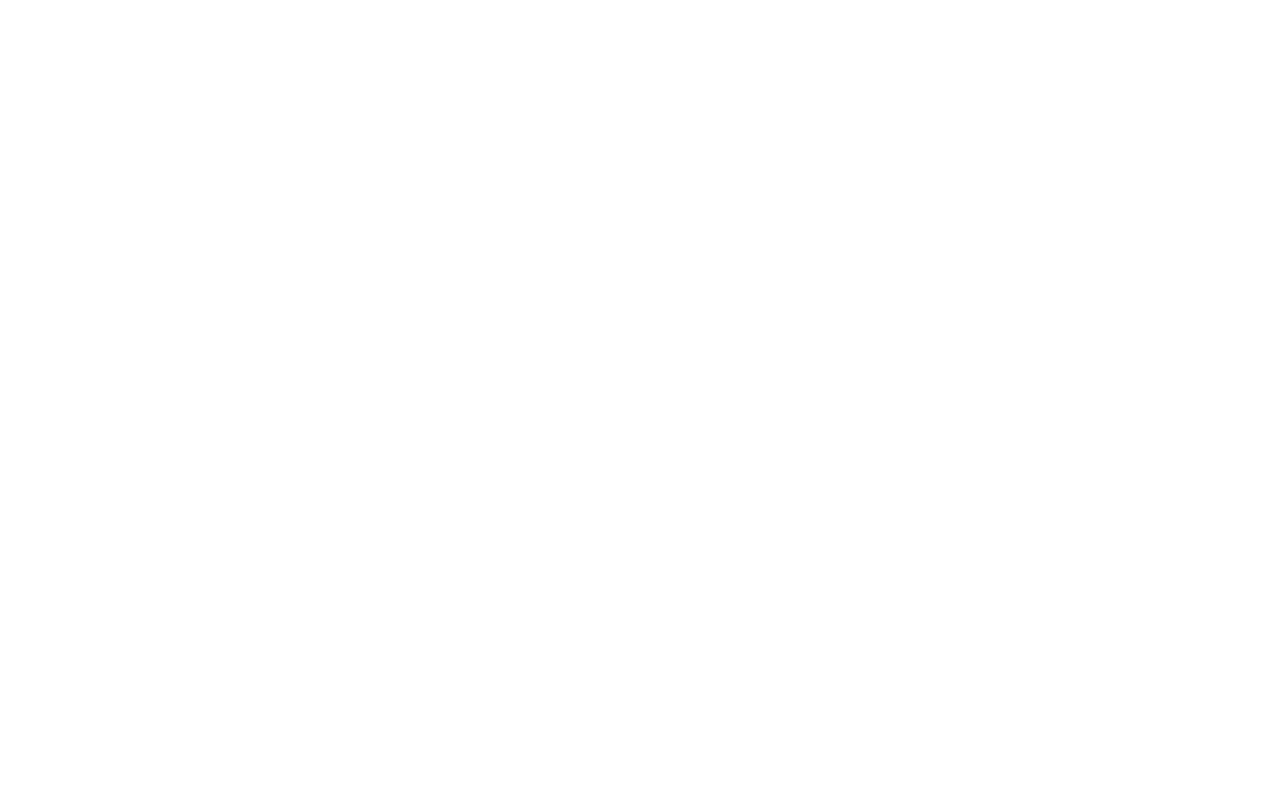
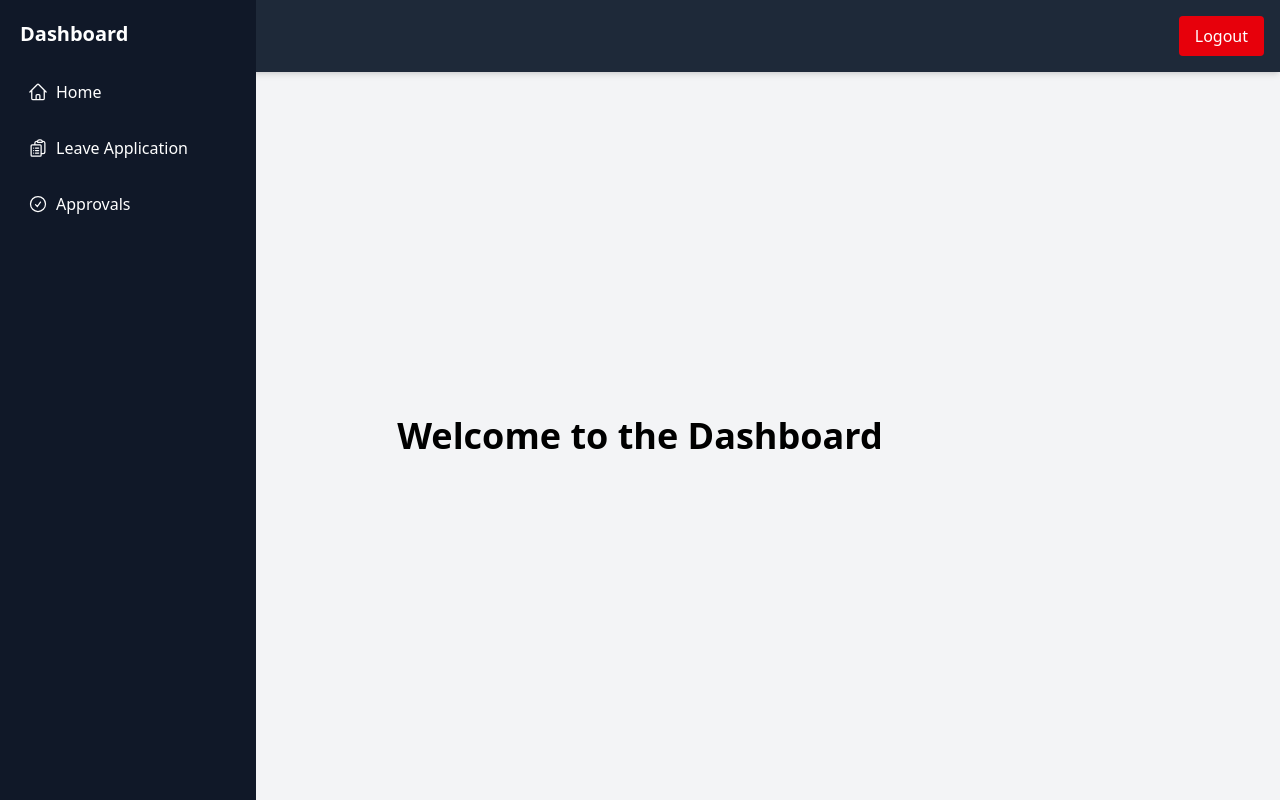
Before and after one commit to Krishna180104/cse_leave, a React (Vite) app in the folder frontend/: page /dashboard in a window 1280 px wide. Before the commit this address had no page. Built offline with nearby package versions, Linux system fonts and the light colour scheme.

Commit message:
4th commit

```diff
--- a/frontend/src/main.jsx
+++ b/frontend/src/main.jsx
@@ -4,7 +4,7 @@ import { BrowserRouter as Router, Routes, Route } from "react-router-dom";
 import "./index.css";
 import Login from "./pages/Login";
 import Signup from "./pages/Signup";
-// import Dashboard from "./pages/Dashboard";
+import Dashboard from "./pages/Dashboard";
 
 ReactDOM.createRoot(document.getElementById("root")).render(
   <React.StrictMode>
@@ -12,7 +12,7 @@ ReactDOM.createRoot(document.getElementById("root")).render(
       <Routes>
         <Route path="/" element={<Login />} />
         <Route path="/signup" element={<Signup />} />
-        {/* <Route path="/dashboard" element={<Dashboard />} /> */}
+        <Route path="/dashboard" element={<Dashboard />} />
       </Routes>
     </Router>
   </React.StrictMode>
--- a/frontend/src/pages/Dashboard.jsx
+++ b/frontend/src/pages/Dashboard.jsx
@@ -1,20 +1,17 @@
-import { BrowserRouter as Router, Routes, Route, Link } from "react-router-dom";
+import { Link } from "react-router-dom";
 import { useState } from "react";
-import { HomeIcon, ClipboardListIcon, CheckCircleIcon, MenuIcon, XIcon } from "@heroicons/react/24/outline";
-import LeaveApplication from "../pages/LeaveApplication";
-import Approvals from "../pages/Approvals";
+import { HomeIcon, ClipboardDocumentListIcon, CheckCircleIcon, Bars3Icon, XMarkIcon } from "@heroicons/react/24/outline";
 
 const Dashboard = () => {
     const [isSidebarOpen, setIsSidebarOpen] = useState(false);
 
     return (
-        <Router>
         <div className="flex h-screen bg-gray-100">
             {/* Sidebar */}
             <div className={`fixed inset-y-0 left-0 transform ${isSidebarOpen ? "translate-x-0" : "-translate-x-full"} transition-transform md:translate-x-0 w-64 bg-gray-900 text-white p-5`}>
                 <div className="flex items-center justify-between mb-6">
                     <h2 className="text-xl font-bold">Dashboard</h2>
-                        <XIcon className="h-6 w-6 cursor-pointer md:hidden" onClick={() => setIsSidebarOpen(false)} />
+                    <XMarkIcon className="h-6 w-6 cursor-pointer md:hidden" onClick={() => setIsSidebarOpen(false)} />
                 </div>
                 <nav>
                     <ul>
@@ -26,7 +23,7 @@ const Dashboard = () => {
                         </li>
                         <li className="mb-4">
                             <Link to="/dashboard/leave-application" className="flex items-center space-x-2 p-2 rounded hover:bg-gray-700">
-                                    <ClipboardListIcon className="h-5 w-5" />
+                                <ClipboardDocumentListIcon className="h-5 w-5" />
                                 <span>Leave Application</span>
                             </Link>
                         </li>
@@ -41,20 +38,22 @@ const Dashboard = () => {
             </div>
 
             {/* Main Content */}
-                <div className="flex-1 md:ml-64 p-6">
-                    {/* Mobile Menu Button */}
-                    <button className="md:hidden mb-4" onClick={() => setIsSidebarOpen(true)}>
-                        <MenuIcon className="h-6 w-6" />
+            <div className="flex-1 flex flex-col">
+                {/* Header */}
+                <div className="bg-gray-800 text-white p-4 flex justify-between items-center shadow-md">
+                    <button className="md:hidden" onClick={() => setIsSidebarOpen(true)}>
+                        <Bars3Icon className="h-6 w-6" />
                     </button>
+                    <h2 className="text-lg font-bold">Leave Application Portal</h2>
+                    <button className="bg-red-600 px-4 py-2 rounded hover:bg-red-700">Logout</button>
+                </div>
 
-                    <Routes>
-                        <Route path="/dashboard" element={<h1 className="text-2xl font-bold">Welcome to the Dashboard</h1>} />
-                        <Route path="/dashboard/leave-application" element={<LeaveApplication />} />
-                        <Route path="/dashboard/approvals" element={<Approvals />} />
-                    </Routes>
+                {/* Page Content */}
+                <div className="flex-1 p-6 flex justify-center items-center">
+                    <h1 className="text-2xl md:text-4xl font-bold text-center">Welcome to the Dashboard</h1>
                 </div>
             </div>
-        </Router>
+        </div>
     );
 };
 
```
Lines whose indentation alone changed are shown as unchanged.
